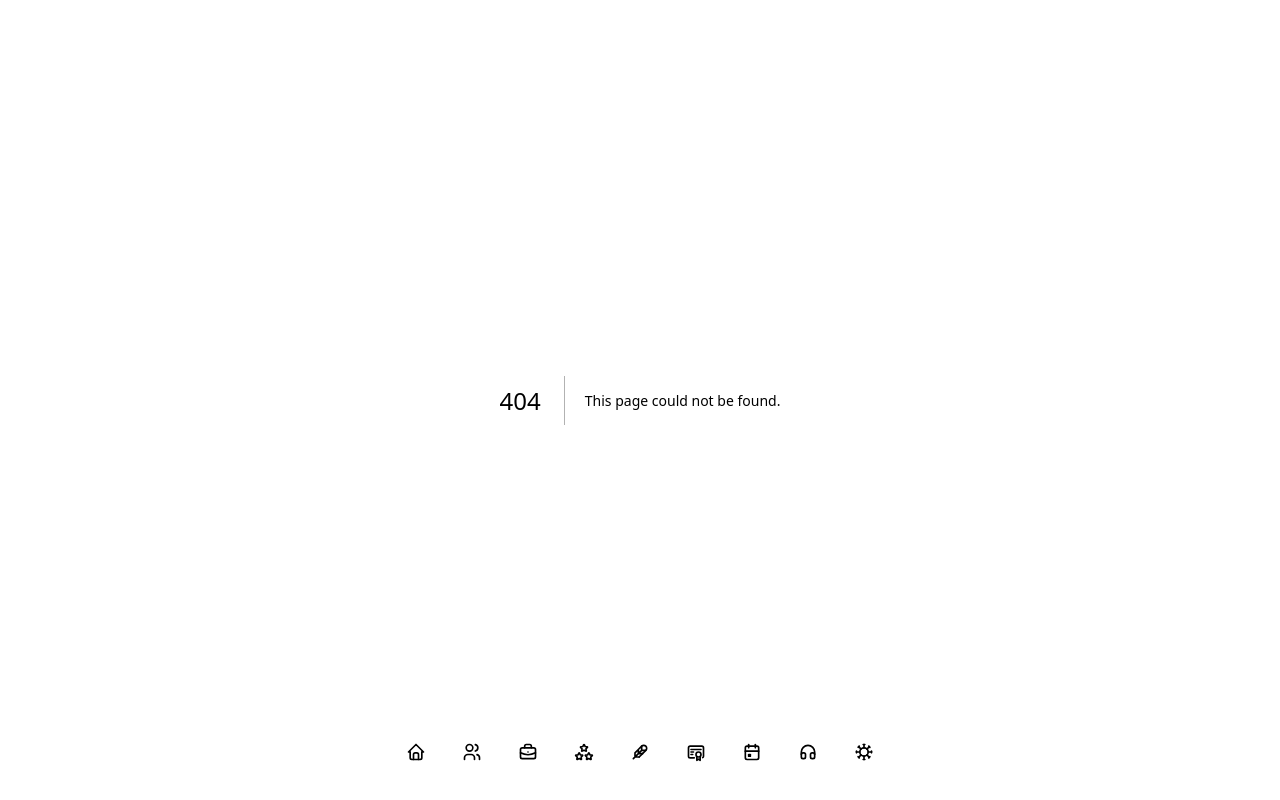
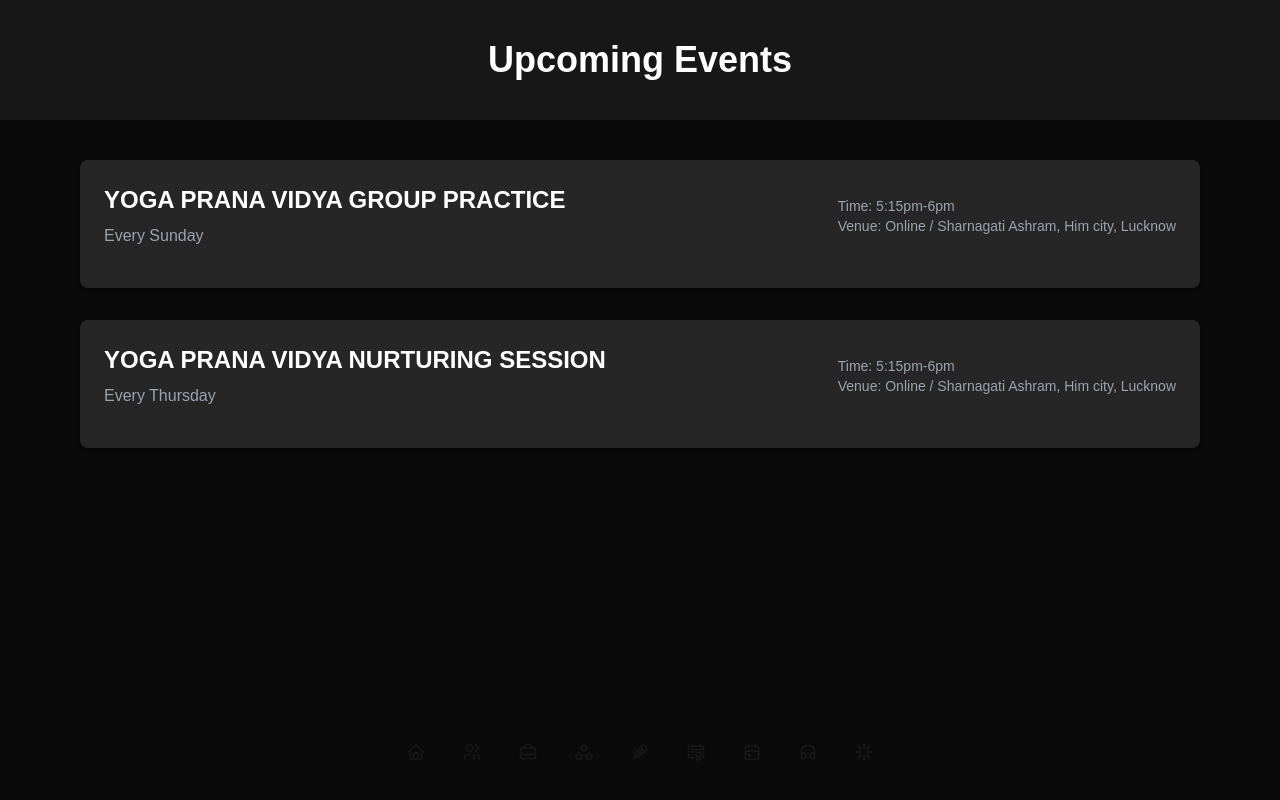
Before and after one commit to Abhi01goenka/Inner-Heart-Healing-website, a Next.js app: page /upcomingEvents in a window 1280 px wide. Before the commit this address had no page. Shown: the top 800 px of the page. Built offline with nearby package versions, Linux system fonts and the light colour scheme.

Commit message:
Upcoming Events page design complete

```diff
--- /dev/null
+++ b/src/components/Events.js
@@ -0,0 +1,17 @@
+export const events = [
+    {
+        date: "Every Sunday",
+        name: "YOGA PRANA VIDYA GROUP PRACTICE",
+        description: "",
+        time: "5:15pm-6pm",
+        venue: "Online / Sharnagati Ashram, Him city, Lucknow",
+    },
+    {
+        date: "Every Thursday",
+        name: "YOGA PRANA VIDYA NURTURING SESSION",
+        description: "",
+        time: "5:15pm-6pm",
+        venue: "Online / Sharnagati Ashram, Him city, Lucknow",
+    },
+
+];
--- a/src/components/navbar_items.js
+++ b/src/components/navbar_items.js
@@ -76,7 +76,7 @@ const links = [
         icon: (
             <IconCalendarEvent className="h-full w-full" />
         ),
-        href: "upcomingEvents",
+        href: "/upcomingEvents",
         target: ""
     },
 
--- /dev/null
+++ b/src/pages/upcomingEvents.tsx
@@ -0,0 +1,40 @@
+import React from "react";
+import { events } from "@/components/Events";
+
+const UpcomingEvents = () => {
+    return (
+        <>
+            <header className="bg-neutral-900 text-white text-center py-10">
+                <h1 className="text-4xl font-bold">Upcoming Events</h1>
+            </header>
+            <div className="min-h-screen bg-neutral-950 text-white py-10">
+                <div className="container mx-auto px-4 w-[90vw]">
+                    <div className="space-y-8">
+                        {events.map((event, index) => (
+                            <div
+                                key={index}
+                                className="p-6 bg-neutral-800 rounded-lg shadow-md space-y-4 transform transition-transform duration-300 hover:scale-105 hover:bg-neutral-700 hover:shadow-xl"
+                            >
+                                <div className="flex flex-col md:flex-row md:items-center md:justify-between">
+                                    <div className="space-y-2">
+                                        <h2 className="text-2xl font-bold group-hover:text-yellow-400">
+                                            {event.name}
+                                        </h2>
+                                        <p className="text-gray-400">{event.date}</p>
+                                    </div>
+                                    <div className="mt-4 md:mt-0">
+                                        <p className="text-sm text-gray-400">Time: {event.time}</p>
+                                        <p className="text-sm text-gray-400">Venue: {event.venue}</p>
+                                    </div>
+                                </div>
+                                <p className="text-gray-300">{event.description}</p>
+                            </div>
+                        ))}
+                    </div>
+                </div>
+            </div>
+        </>
+    );
+};
+
+export default UpcomingEvents;
```
